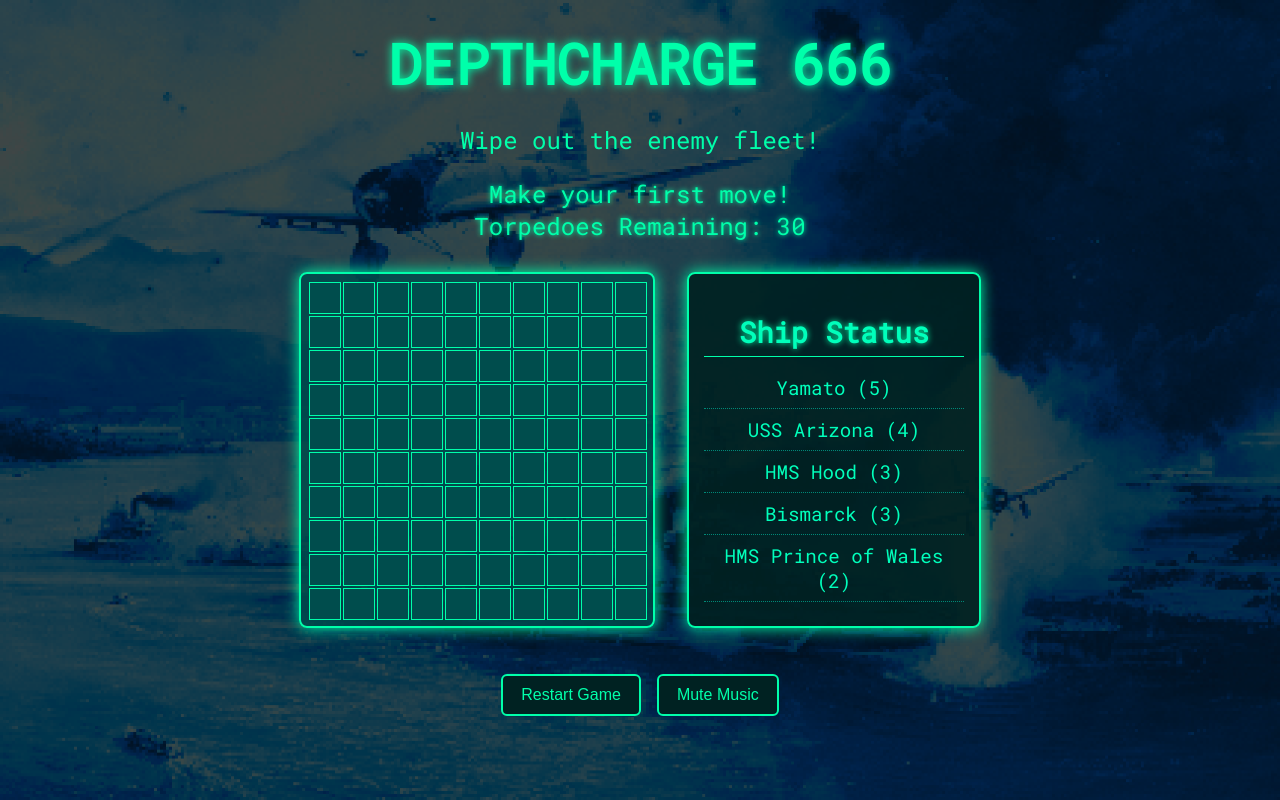
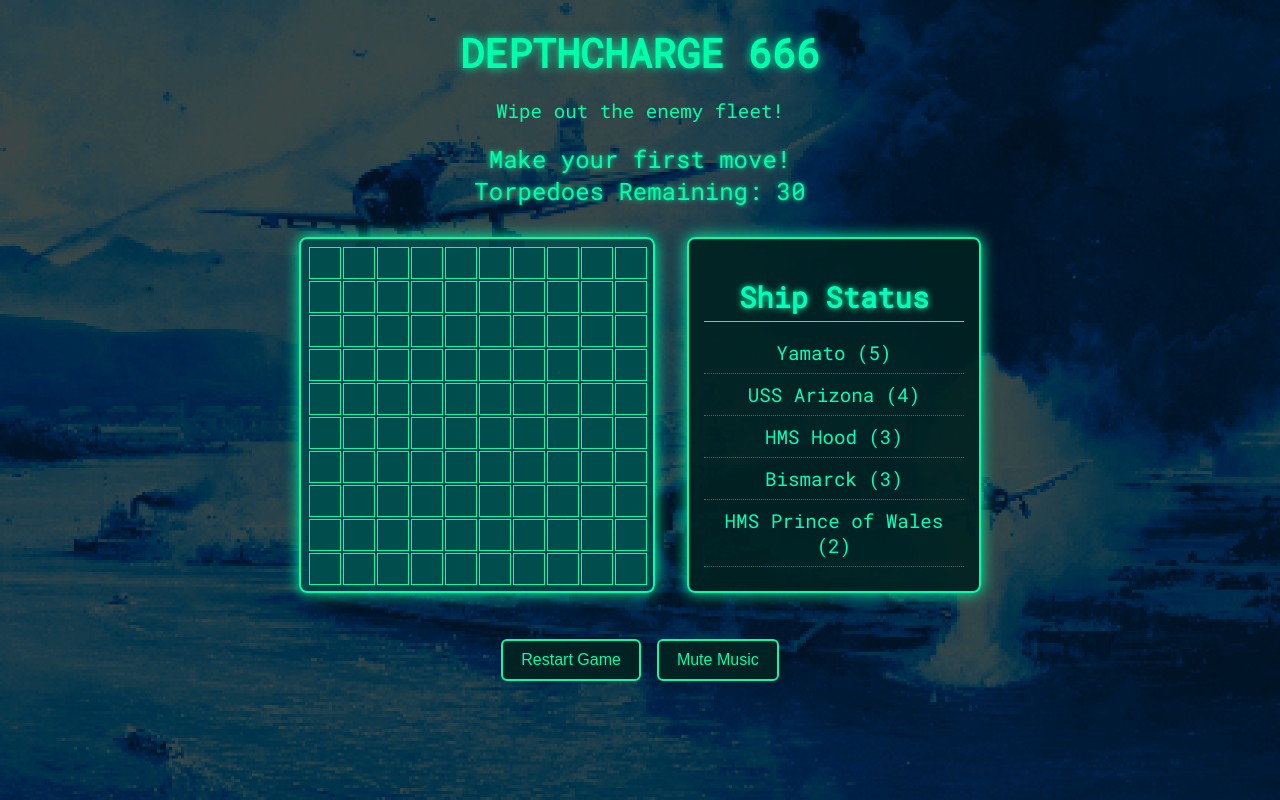
Before and after one commit to ironsignalworks/depthcharge, a plain HTML site: page index.html in a window 1280 px wide. Drawn offline with Linux system fonts and the light colour scheme.

Commit message:
Update style.css

```diff
--- a/style.css
+++ b/style.css
@@ -32,14 +32,14 @@ html, body {
 /* --- Headings --- */
 .game-section h1 {
     margin: 10px 0;
-    font-size: 3.5em;
+    font-size: 2.5em;
     color: #00ffaa;
     text-shadow: 0 0 10px #00ffaa;
     margin-bottom: 0em;
 }
 
 .game-section p {
-    font-size: 1.5em;
+    font-size: 1.2em;
     margin-bottom: 0.5em;
 }
 
```
